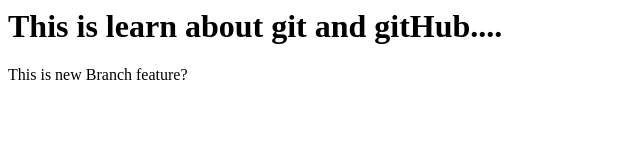
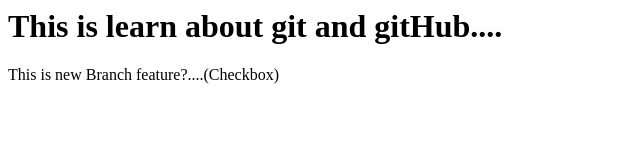
Before and after one commit to ArpanMishra587/LocalRepo, a plain HTML site: page index.html in a window 1280 px wide. Shown: the full height of the page, 0-640 px from the left. Drawn offline with Linux system fonts and the light colour scheme.

```diff
--- a/index.html
+++ b/index.html
@@ -1,3 +1,3 @@
 <h1>This is learn about git and gitHub....</h1>
 
-<p>This is new Branch feature?</p>
+<p>This is new Branch feature?....(Checkbox)</p>
```
